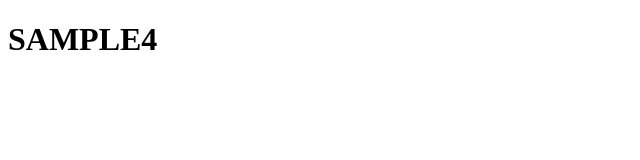
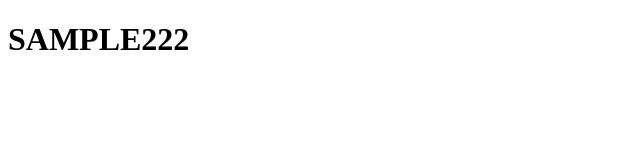
Before and after one commit to su-san0508/sample, a plain HTML site: page index.html in a window 1280 px wide. Shown: the full height of the page, 0-640 px from the left. Drawn offline with Linux system fonts and the light colour scheme.

Commit message:
Revert "up4"
This reverts commit fdda11d3beb1e2c4b08166e78b780359c297b2c5.

```diff
--- a/index.html
+++ b/index.html
@@ -3,7 +3,7 @@
 <html>
 
 <h1>
-SAMPLE4
+SAMPLE222
 </h1>
 
 </html>
```
